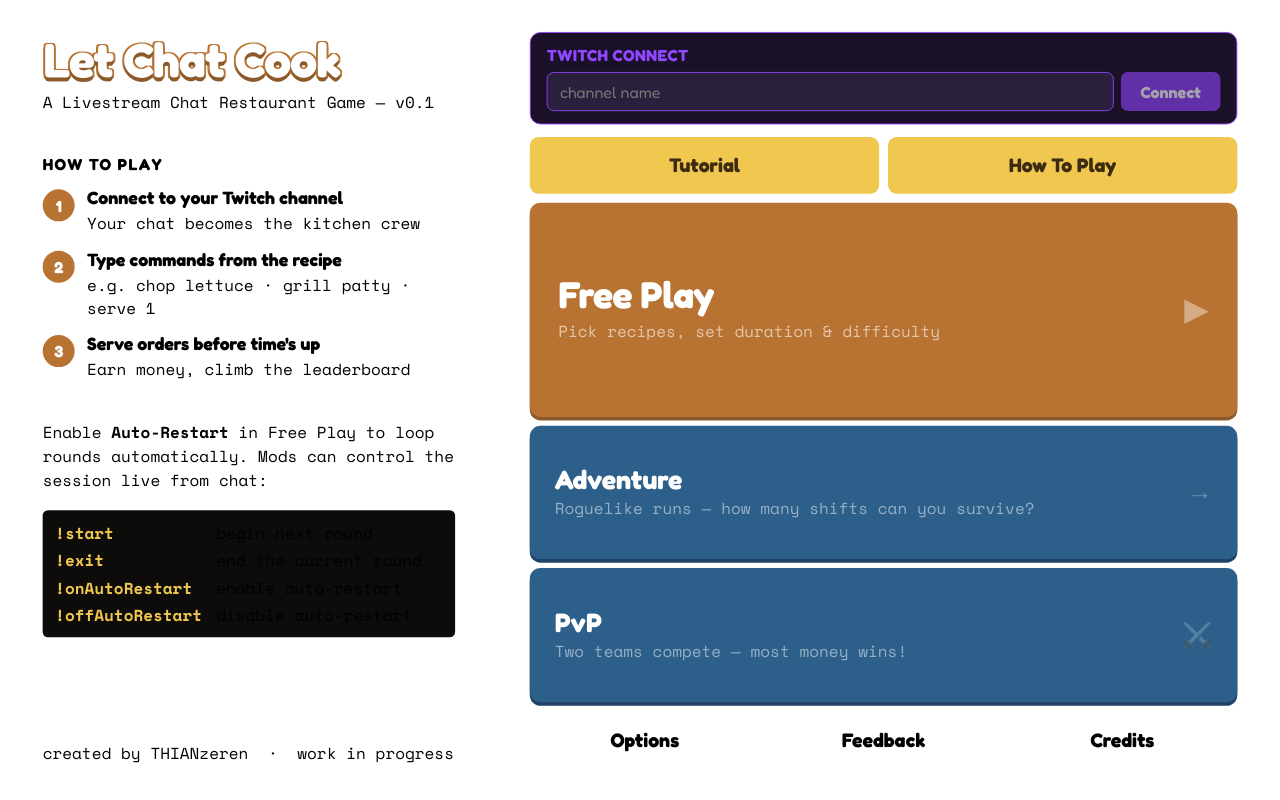
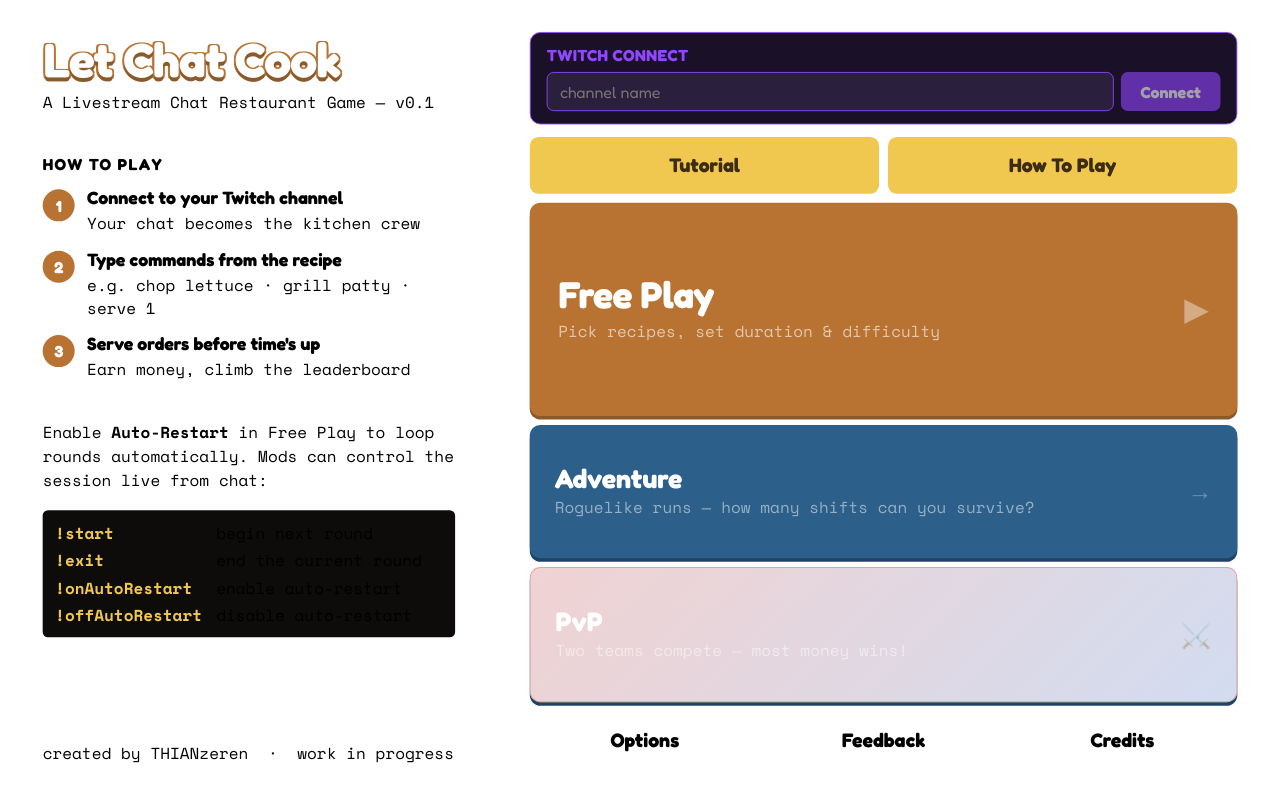
Before and after one commit to benchuangxd/ChatsKitchen, a React (Vite) app: page / in a window 1280 px wide. Built offline with nearby package versions, Linux system fonts and the light colour scheme; no server answers; the HTML template or start-up script is replaced by a standard one.

Commit message:
feat(pvp): style PvP button with red/blue gradient in MainMenu

```diff
--- a/src/components/MainMenu.module.css
+++ b/src/components/MainMenu.module.css
@@ -400,6 +400,33 @@
   box-shadow: 0 2px 0 #1e4366;
 }
 
+/* PvP */
+.modePvp {
+  background: linear-gradient(135deg, rgba(180,30,30,0.2) 0%, rgba(30,80,180,0.2) 100%);
+  border: 1px solid rgba(231,76,60,0.4);
+  border-radius: 12px;
+  display: flex;
+  align-items: center;
+  justify-content: space-between;
+  padding: 0 28px;
+  cursor: pointer;
+  transition: filter 0.15s, transform 0.1s, box-shadow 0.1s;
+  flex: 1;
+  min-height: 0;
+  box-shadow: 0 4px 0 #1e4366;
+  text-align: left;
+}
+
+.modePvp:hover {
+  filter: brightness(1.1);
+  transform: translateY(-1px);
+}
+
+.modePvp:active {
+  transform: translateY(2px);
+  box-shadow: 0 2px 0 #1e4366;
+}
+
 .lvName {
   font-family: 'Fredoka', sans-serif;
   font-size: 30px;
--- a/src/components/MainMenu.tsx
+++ b/src/components/MainMenu.tsx
@@ -163,7 +163,7 @@
             <div className={styles.lvArrow}>→</div>
           </button>
 
-          <button className={styles.modeAdventures} onClick={onPvp}>
+          <button className={styles.modePvp} onClick={onPvp}>
             <div>
               <div className={styles.lvName}>PvP</div>
               <div className={styles.lvDesc}>Two teams compete — most money wins!</div>
```
